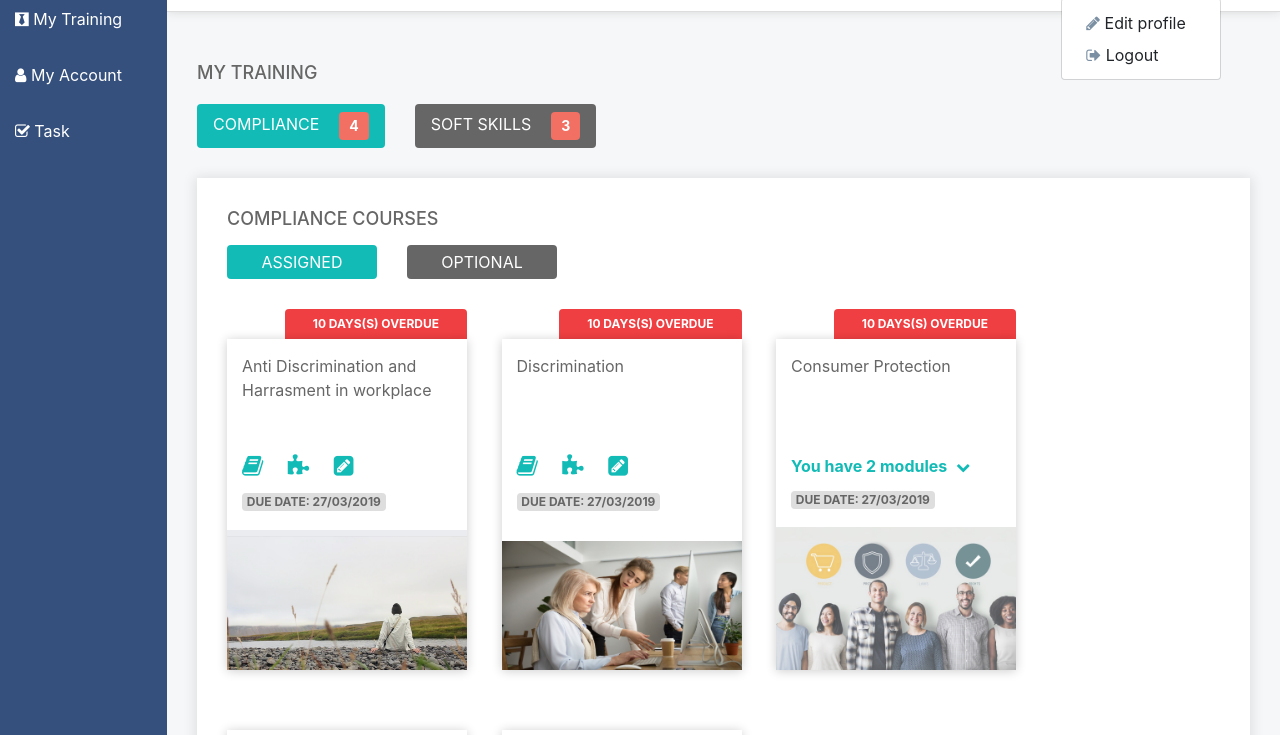
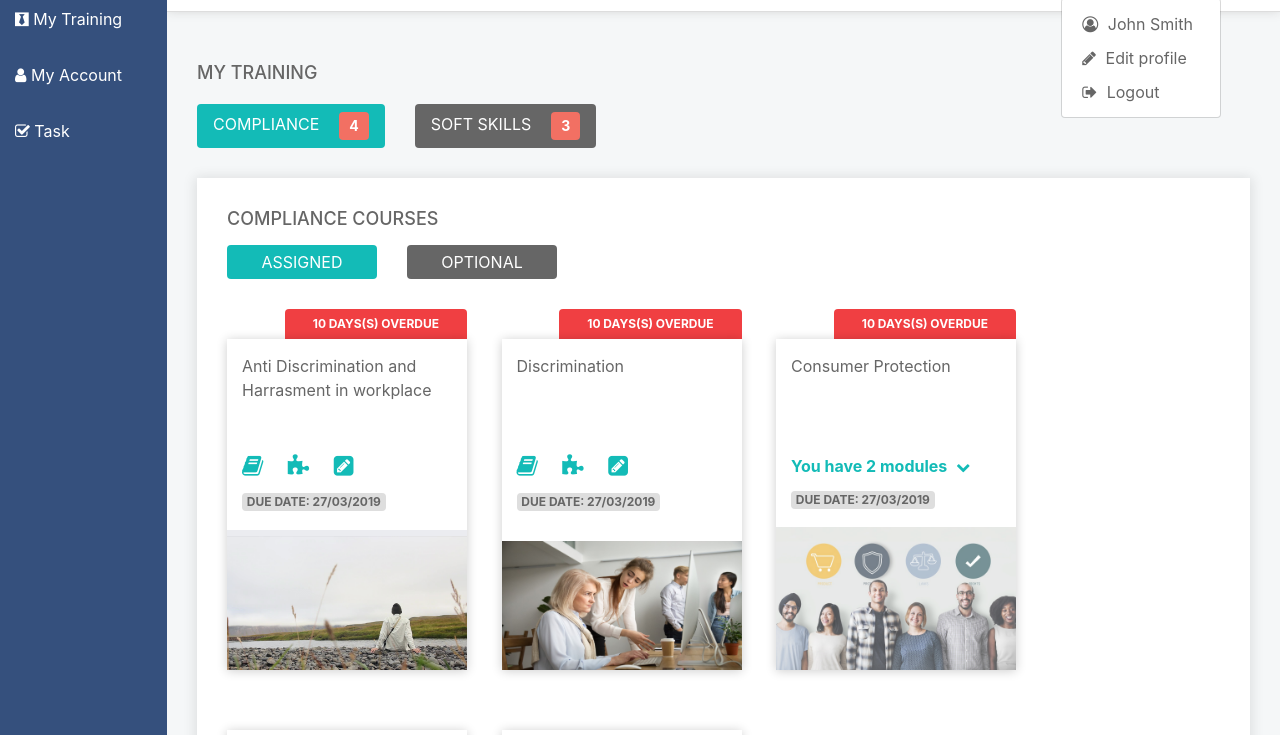
Before and after one commit to borozky/safetrack-prototype, a website: page index.html in a window 1280 px wide. Both pictures are taken after a click on the button "John Smith". Shown: the part 65-800 px from the top of the page. Drawn offline with nearby package versions, Linux system fonts and the light colour scheme; files that its build step writes are made by us from their sources.

Commit message:
Added user full name in dropdown

```diff
--- a/index.html
+++ b/index.html
@@ -104,6 +104,9 @@
                         <b class="username">John Smith</b>
                     </button>
                     <div class="dropdown-menu" aria-labelledby="NavUser">
+                        <a class="dropdown-item" href="#">
+                            <i class="fa fa-user-circle-o"></i> John Smith
+                        </a>
                         <a class="dropdown-item" href="#">
                             <i class="fa fa-pencil"></i> Edit profile
                         </a>
--- a/scss/main.scss
+++ b/scss/main.scss
@@ -222,6 +222,31 @@ html, body, .wrapper {
         }
 
     }
+
+    .dropdown-menu {
+        color: #666666;
+
+        .fa {
+            color: #666666;
+            display: inline-block;
+            margin-right: 5px;
+        }
+
+        .dropdown-item {
+            color: #666666;
+            padding: 5px 20px;
+        }
+
+        a.dropdown-item {
+            &:active, :focus {
+                color: #FFFFFF;
+
+                .fa {
+                    color: #FFFFFF;
+                }
+            }
+        }
+    }
 }
 
 
@@ -348,7 +373,7 @@ html, body, .wrapper {
         }
 
         .content {
-            background-color: #f5f7f8;
+            background-color: $content-bg;
         }
     }
 }
```
Also changed, not shown: empty.html (+3 -0 lines), my-training.html (+3 -0 lines).
